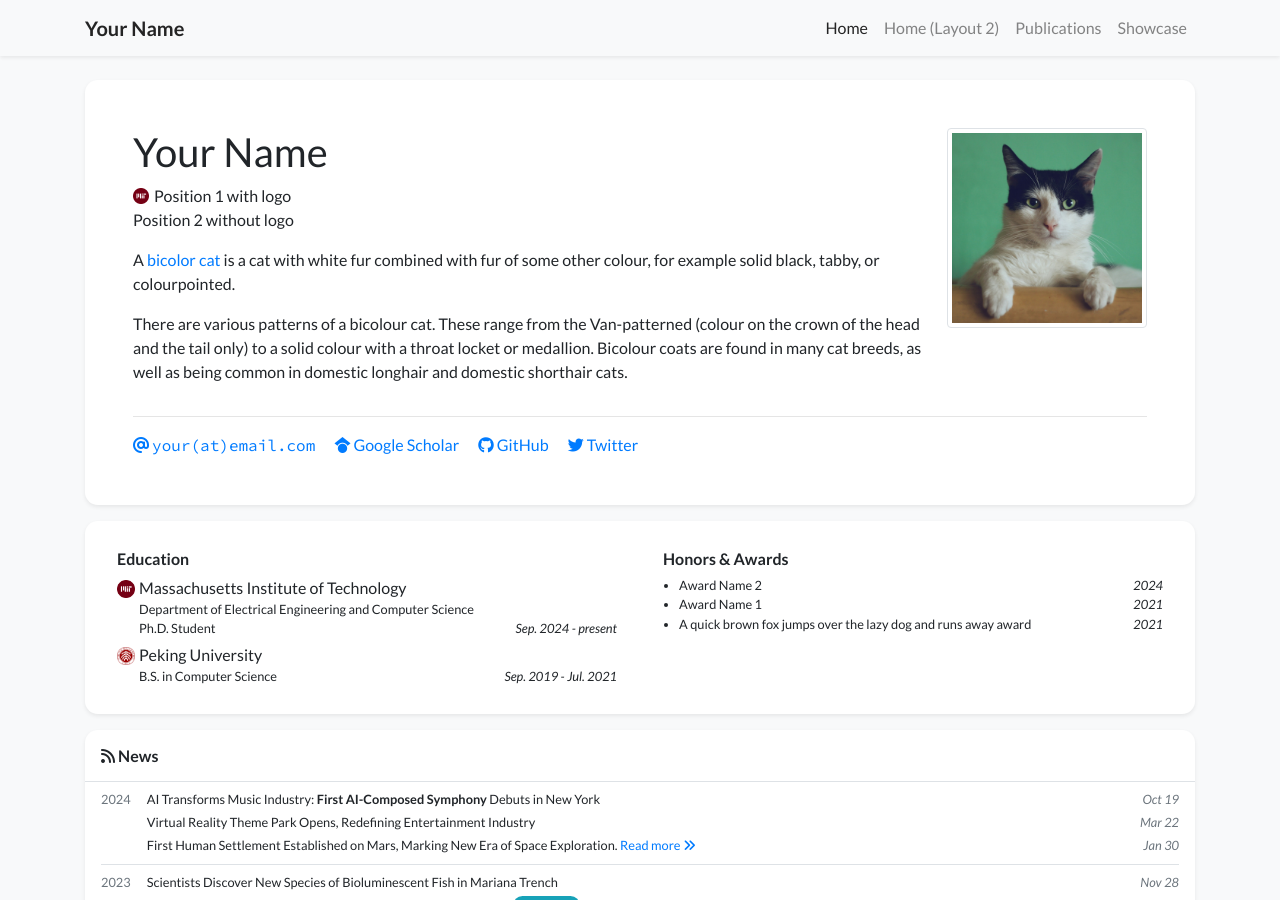
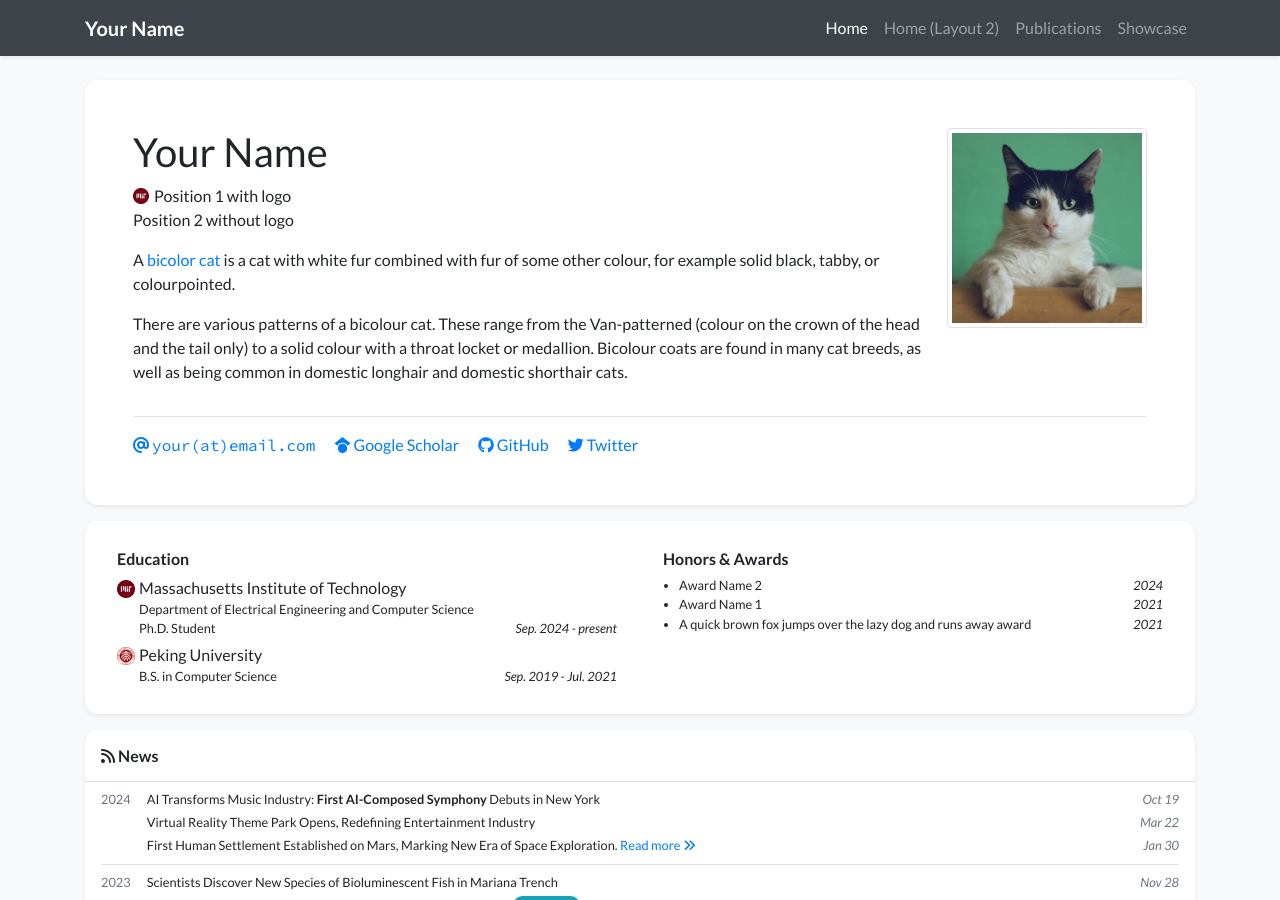
Before and after one commit to luost26/academic-homepage, a Jekyll site: the page built from index.html, in a window 1280 px wide and 900 px high. Built offline with Jekyll 4.4.1, drawn with Linux system fonts in a browser that asks for light colours; nearby versions of some CDN libraries; a style sheet for code colours, icons or effects is not loaded.

Commit message:
Update navbar and footer styles

```diff
--- a/_includes/footer.html
+++ b/_includes/footer.html
@@ -1,4 +1,4 @@
-<footer class="footer small mt-4">
+<footer class="footer border-top py-2 mt-5 bg-white small">
     <div class="{% if page.container_class %}{{ page.container_class }}{% else %}container-lg{% endif %}">
         <div class="row my-3">
             <div class="col-6">
--- a/_includes/navbar.html
+++ b/_includes/navbar.html
@@ -1,4 +1,4 @@
-<nav class="navbar navbar-expand-sm navbar-light bg-light fixed-top mb-5 shadow-sm">
+<nav class="navbar navbar-expand-sm navbar-dark bg-dark fixed-top mb-5 shadow-sm">
     <div class="{% if page.container_class %}{{ page.container_class }}{% else %}container-lg{% endif %}">
         <a class="navbar-brand"><strong>{{site.data.profile.navbar_name}}</strong></a>
         <button class="navbar-toggler" style="font-size: 1em; padding: 0.5em;" type="button" data-toggle="collapse" data-target="#navbarResponsive" aria-controls="navbarResponsive" aria-expanded="false" aria-label="Toggle navigation">
```
